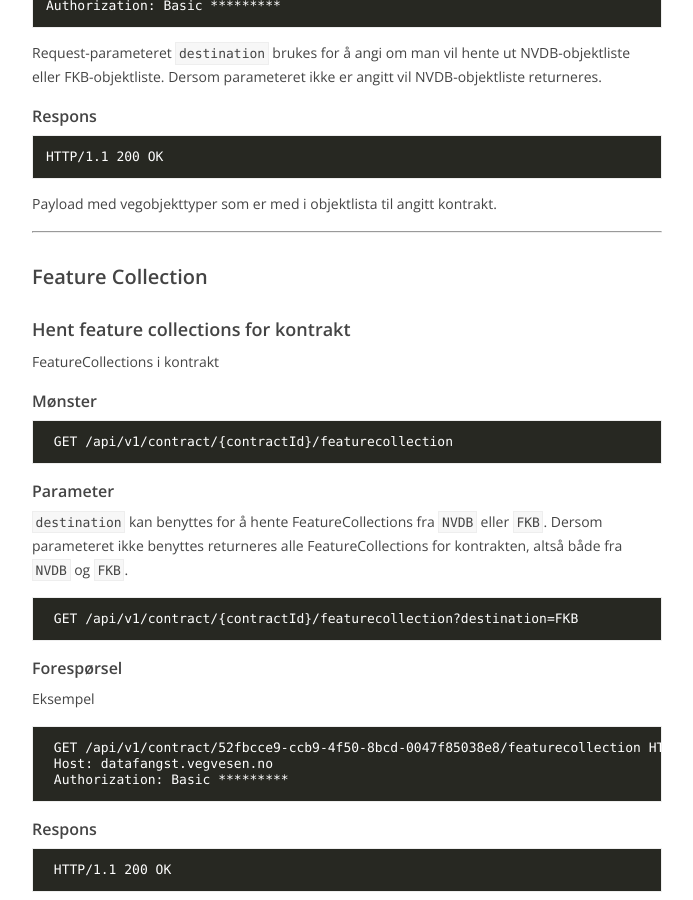
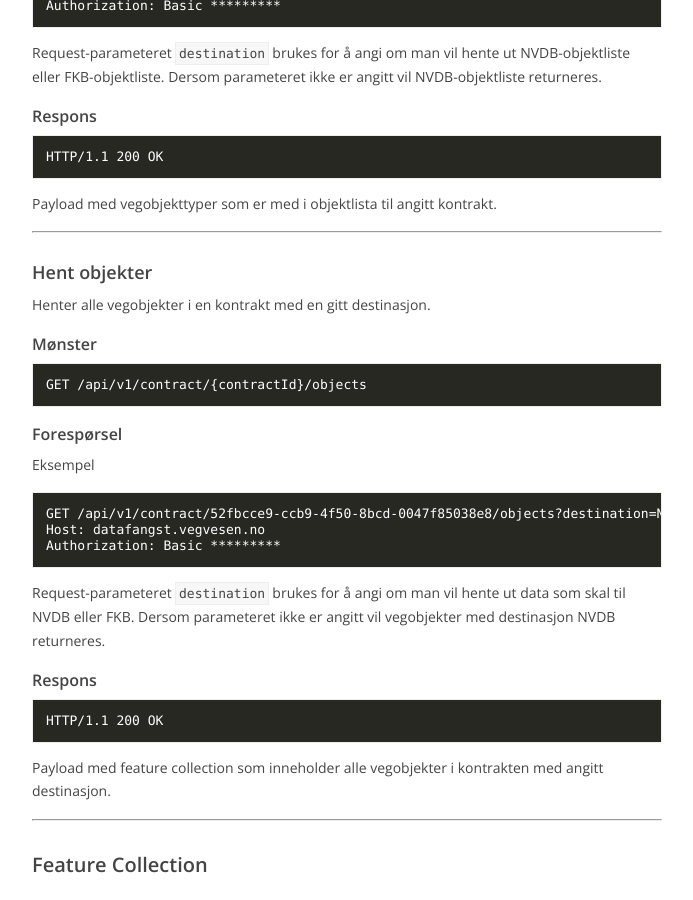
Before and after one commit to nvdb-vegdata/apiskrivdokumentasjon, a Jekyll site: the page built from datafangst/datafangst-api.md, in a window 1280 px wide and 900 px high, scrolled down 2571 px. Shown: the whole window, without its empty margins (433-1126 px from the left). Built offline with Jekyll 4.4.1, drawn with Linux system fonts in a browser that asks for light colours; our own code applies the rules of GitHub Pages for plain Markdown files.

Commit message:
Documented 'GET /api/v1/contract/{contractId}/objects'

`````diff
--- a/datafangst/datafangst-api.md
+++ b/datafangst/datafangst-api.md
@@ -115,6 +115,32 @@ Request-parameteret `destination` brukes for å angi om man vil hente ut NVDB-ob
 HTTP/1.1 200 OK
 ````
 Payload med vegobjekttyper som er med i objektlista til angitt kontrakt.
+
+---
+
+#### Hent objekter
+Henter alle vegobjekter i en kontrakt med en gitt destinasjon.
+
+##### Mønster
+```
+GET /api/v1/contract/{contractId}/objects
+```
+
+##### Forespørsel
+Eksempel
+```
+GET /api/v1/contract/52fbcce9-ccb9-4f50-8bcd-0047f85038e8/objects?destination=NVDB HTTP/1.1
+Host: datafangst.vegvesen.no
+Authorization: Basic *********
+```
+
+Request-parameteret `destination` brukes for å angi om man vil hente ut data som skal til NVDB eller FKB. Dersom parameteret ikke er angitt vil vegobjekter med destinasjon NVDB returneres.
+
+##### Respons
+````
+HTTP/1.1 200 OK
+````
+Payload med feature collection som inneholder alle vegobjekter i kontrakten med angitt destinasjon.
 
 ---
 
`````
